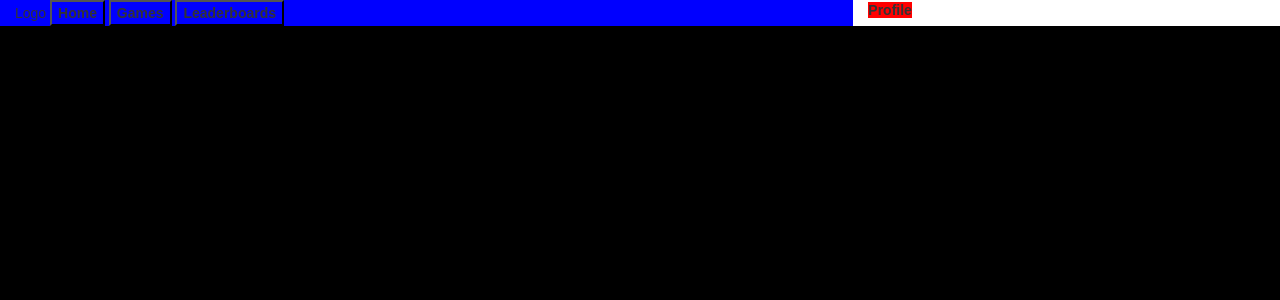
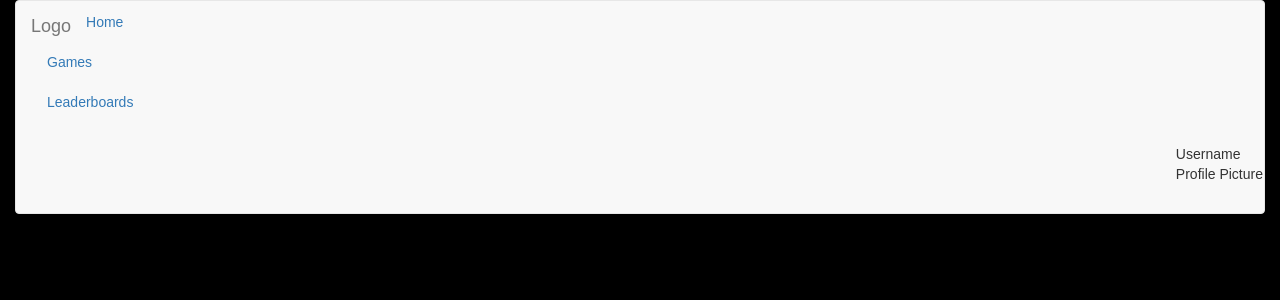
Before and after one commit to RWHsiao/CGT141Spring2026Project, a PHP site: page / in a window 1280 px wide. Shown: the top 300 px of the page. Run offline with PHP 8.4, Linux system fonts and the light colour scheme.

Commit message:
Switched to using navbar

```diff
--- a/WWW/CSS/master.css
+++ b/WWW/CSS/master.css
@@ -4,6 +4,7 @@ body {
 }
 
 header {
+    height: 10%;
     display: flex;
     background-color: blue;
 }
@@ -29,6 +30,7 @@ header {
 }
 
 button {
+    height: 100%;
     font-family: Arial, sans-serif;
     font-weight: bold;
     /*border: none;*/
--- a/WWW/index.html
+++ b/WWW/index.html
@@ -8,22 +8,42 @@
     </head>
 
     <body>
-        <div id="page-container">
-            <header>
-                <span id="header-left" class="col-xs-8" class="col-sm-8">
+        <div id="page-container" class="container-fluid">
+            <nav class="navbar navbar-default navbar-top-fixed">
+                <div class="container-fluid">
+                    <div class="navbar-header">
+                        <a class="navbar-brand" href="#">Logo</a>
+                    </div>
+                    <ul class="nav navbar">
+                        <li class="active"><a href="#">Home</a></li>
+                        <li><a href="#">Games</a></li>
+                        <li><a href="#">Leaderboards</a></li>
+                    </ul>
+                    <ul class="nav navbar navbar-right">
+                        <li>Username</li>
+                        <li>Profile Picture</li>
+                    </ul>
+                </div>
+            </nav>
+
+            <!--<header class="d-flex justify-content-between align-items-center">
+                <span id="header-left" class="d-flex flex-nowrap gap-2 flex-grow-1 align-items-center">
                     <span>Logo</span>
-                    <span id="button-container">
-                        <button>Home</button>
-                        <button>Games</button>
-                        <button>Leaderboards</button>
+                    <span id="button-container" class="d-flex flex-nowrap gap-2 flex-grow-1 overflow-auto">
+                        <button class="btn flex-fill">Home</button>
+                        <button class="btn flex-fill">Games</button>
+                        <button class="btn flex-fill">Leaderboards</button>
                     </span>
                 </span>
-                <span id="header-right" class="col-xs-4" class="col-sm-4">
+                <span id="header-right" class="d-flex flex-nowrap gap-2 align-items-center">
                     <span id="user-container">
-                        Profile
+                        <span id="username" class="flex-fill">Username</span>
+                        <span id="profile-pic" class="flex-fill">Profile Pic</span>
                     </span>
                 </span>
-            </header>
+            </header> -->
+
+
         </div>
 
     </body>
```
